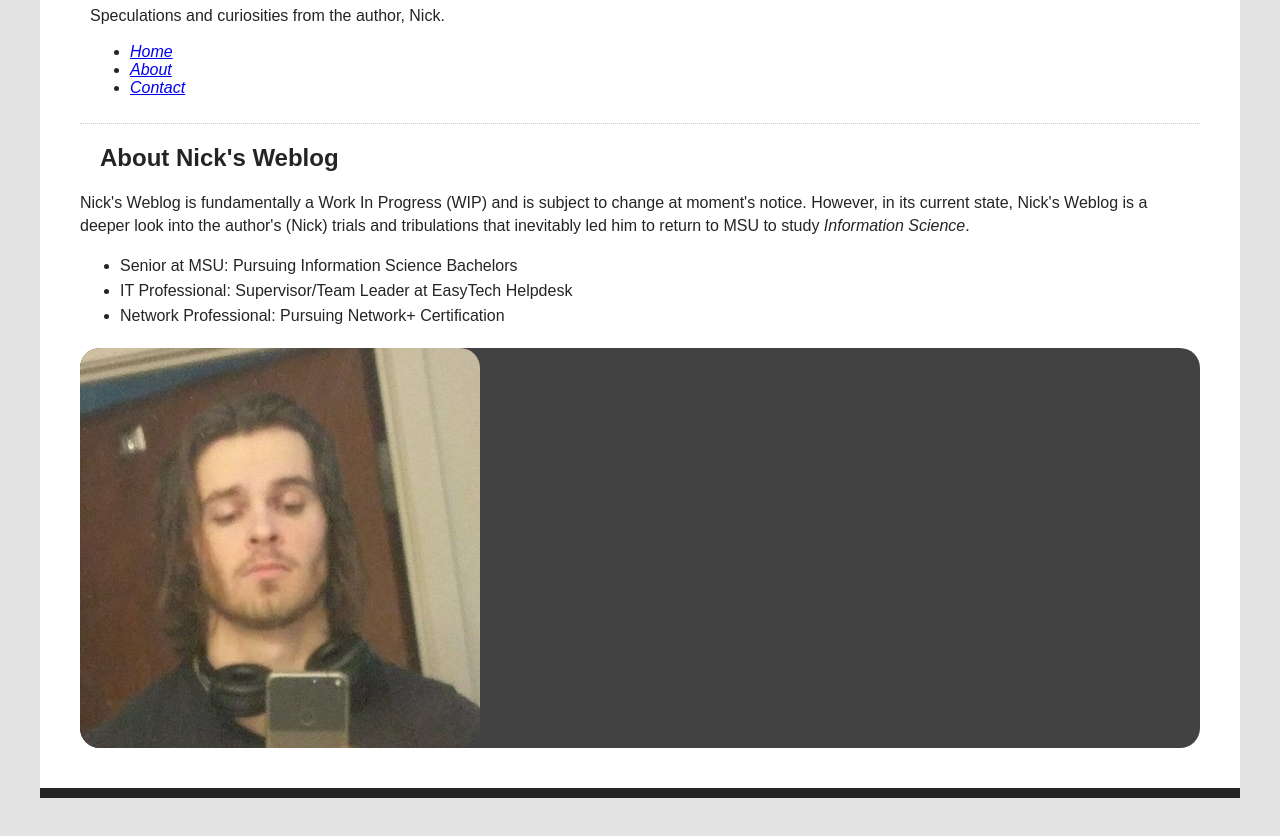
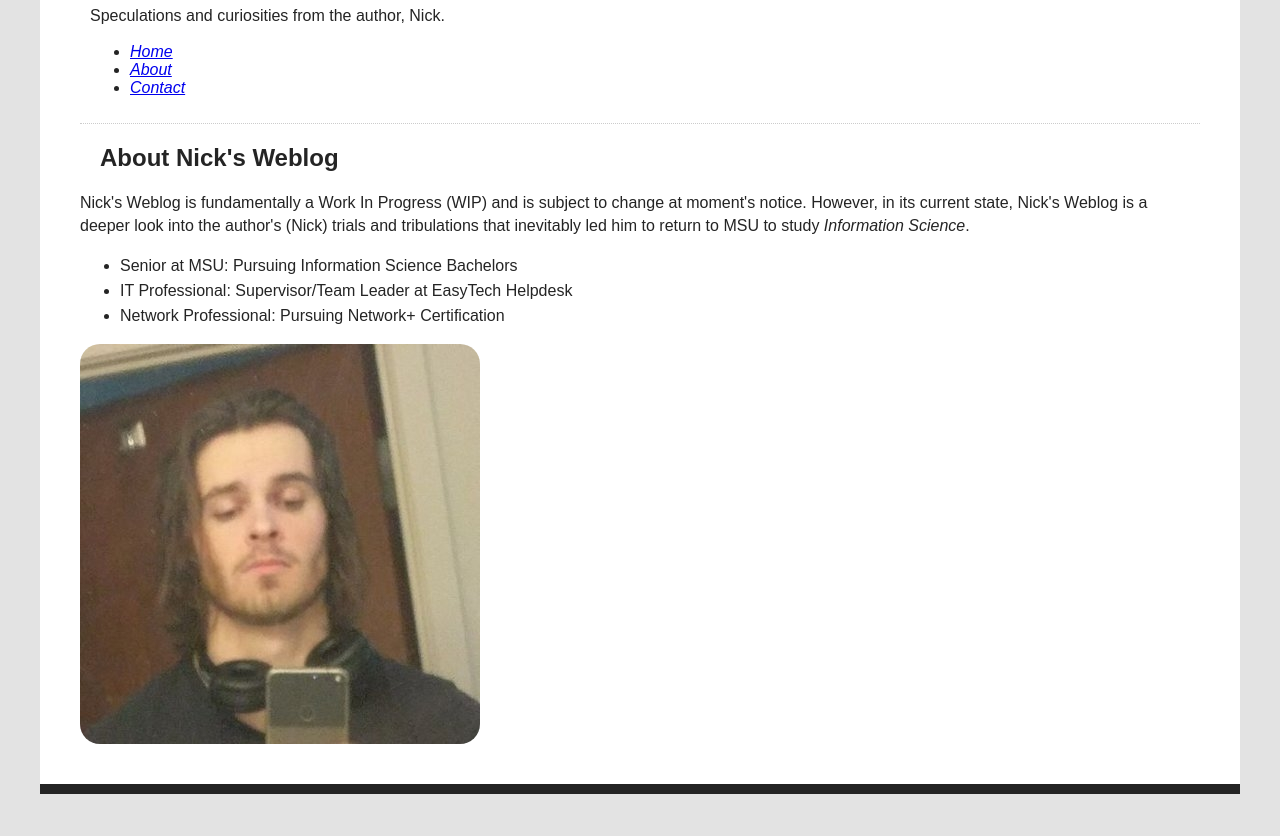
Before and after one commit to hoekwa14/MI349_blog, a plain HTML site: page about.html in a window 1280 px wide. Shown: the part 186-1022 px from the top of the page. Drawn offline with Linux system fonts and the light colour scheme.

Commit message:
reformatting

```diff
--- a/about.html
+++ b/about.html
@@ -28,9 +28,7 @@
             <li>IT Professional: Supervisor/Team Leader at EasyTech Helpdesk</li>
             <li>Network Professional: Pursuing Network+ Certification</li>
         </ul>
-        <div class="img-container">
-            <div class="headshot" title="Informal image of the Author, Nick Hoekwater."></div>
-        </div>
+        <div class="headshot" title="Informal image of the Author, Nick Hoekwater."></div>
     </main>
 </body>
 </html>
```
